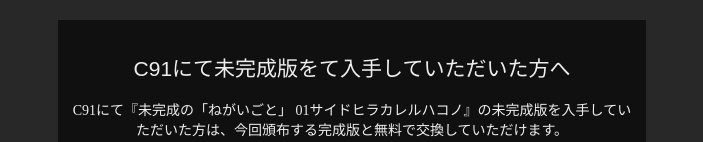
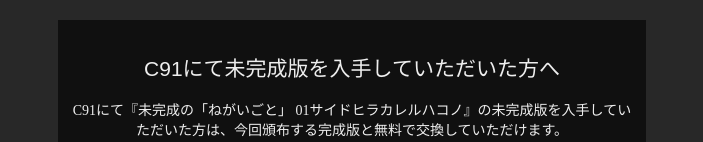
Before and after one commit to shiresese/negai01, a plain HTML site: page index.html in a window 1280 px wide. Shown: the part 953-1095 px from the top of the page, without its empty margins (288-991 px from the left). Drawn offline with Linux system fonts and the light colour scheme.

Commit message:
誤字修正

```diff
--- a/index.html
+++ b/index.html
@@ -28,7 +28,7 @@
     <div class="container">
       <div id="top" class="top"><img src="./img/kv02.png"></div>
       <div id="c91" class="page">
-        <h2>C91にて未完成版をて入手していただいた方へ</h2>
+        <h2>C91にて未完成版を入手していただいた方へ</h2>
         <p>C91にて『未完成の「ねがいごと」 01サイドヒラカレルハコノ』の未完成版を入手していただいた方は、今回頒布する完成版と無料で交換していただけます。</p>
         <p>完成品で当作品をお楽しみいただけますので、当日は是非スペースにお立ち寄りください。</p>
         <p>お手数ではございますが、当日は購入証明のため、現品あるいは現品の写真の提示をお願いいたします。</p>
```
